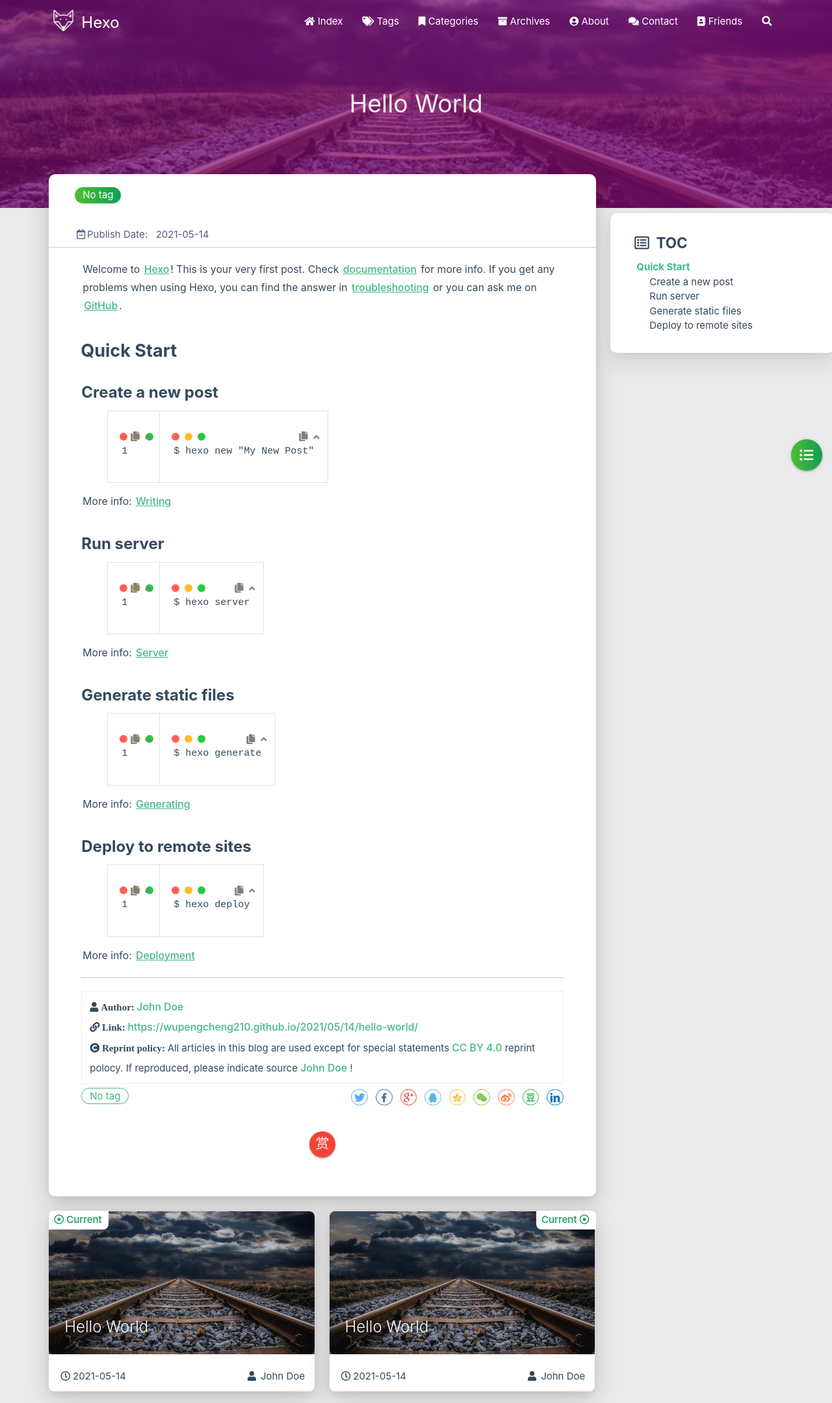
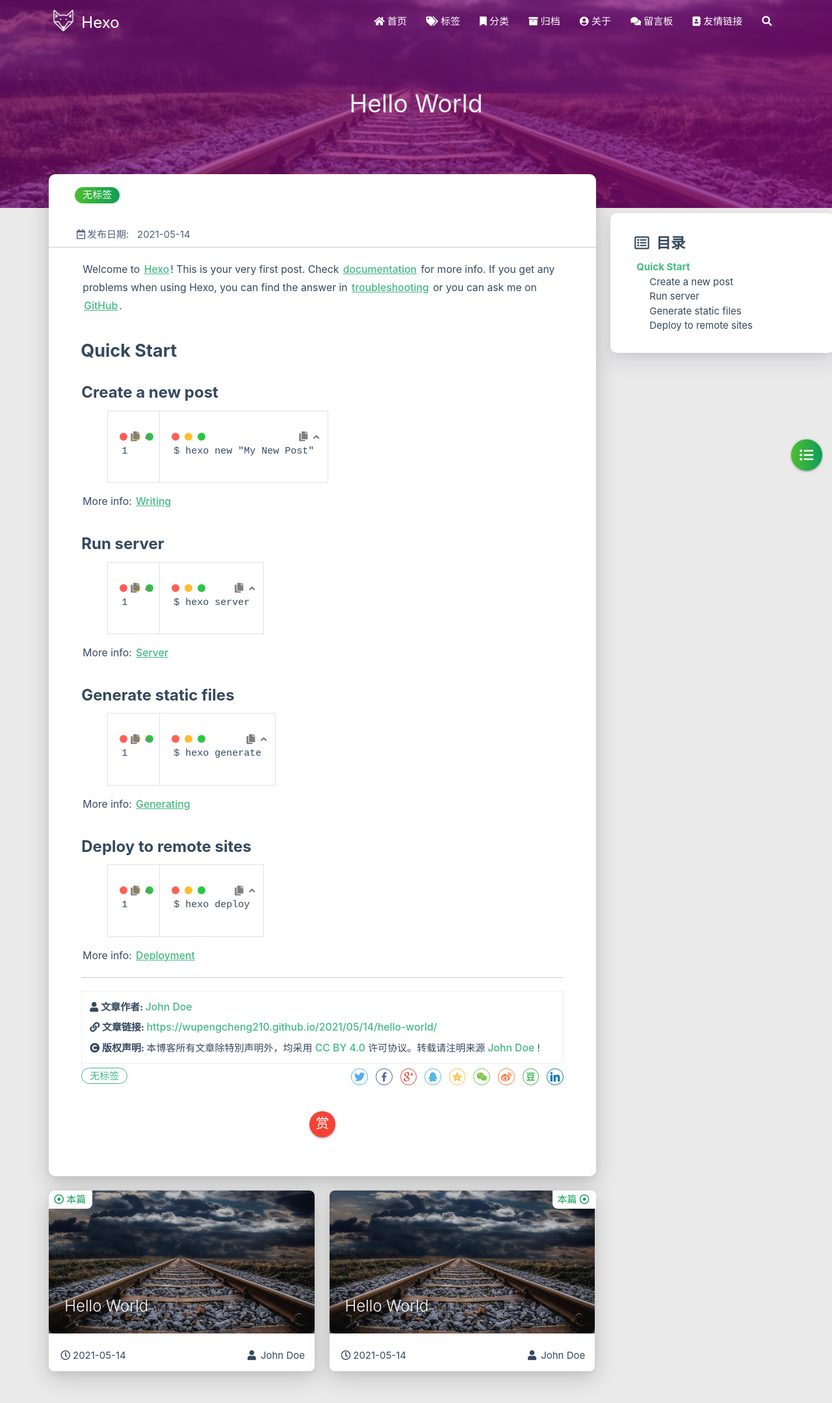
Before and after one commit to wupengcheng210/wupengcheng210.github.io, a plain HTML site: page 2021/05/14/hello-world/index.html in a window 1280 px wide. Shown: the top 2159 px of the page at 65% size. Drawn offline with Linux system fonts and the light colour scheme; some packages are replaced by stand-ins of ours; no server answers; a script that the page names is missing.

Commit message:
Site updated: 2021-05-14 18:42:51

```diff
--- a/2021/05/14/hello-world/index.html
+++ b/2021/05/14/hello-world/index.html
@@ -1,5 +1,5 @@
 <!DOCTYPE HTML>
-<html lang="en">
+<html lang="zh-CN">
 
 
 <head>
@@ -57,7 +57,7 @@
 
       <i class="fas fa-home" style="zoom: 0.6;"></i>
 
-      <span>Index</span>
+      <span>首页</span>
     </a>
 
   </li>
@@ -68,7 +68,7 @@
 
       <i class="fas fa-tags" style="zoom: 0.6;"></i>
 
-      <span>Tags</span>
+      <span>标签</span>
     </a>
 
   </li>
@@ -79,7 +79,7 @@
 
       <i class="fas fa-bookmark" style="zoom: 0.6;"></i>
 
-      <span>Categories</span>
+      <span>分类</span>
     </a>
 
   </li>
@@ -90,7 +90,7 @@
 
       <i class="fas fa-archive" style="zoom: 0.6;"></i>
 
-      <span>Archives</span>
+      <span>归档</span>
     </a>
 
   </li>
@@ -101,7 +101,7 @@
 
       <i class="fas fa-user-circle" style="zoom: 0.6;"></i>
 
-      <span>About</span>
+      <span>关于</span>
     </a>
 
   </li>
@@ -112,7 +112,7 @@
 
       <i class="fas fa-comments" style="zoom: 0.6;"></i>
 
-      <span>Contact</span>
+      <span>留言板</span>
     </a>
 
   </li>
@@ -123,14 +123,14 @@
 
       <i class="fas fa-address-book" style="zoom: 0.6;"></i>
 
-      <span>Friends</span>
+      <span>友情链接</span>
     </a>
 
   </li>
 
   <li>
     <a href="#searchModal" class="modal-trigger waves-effect waves-light">
-      <i id="searchIcon" class="fas fa-search" title="Search" style="zoom: 0.85;"></i>
+      <i id="searchIcon" class="fas fa-search" title="搜索" style="zoom: 0.85;"></i>
     </a>
   </li>
 </ul>
@@ -160,7 +160,7 @@
 
 			    <i class="fa-fw fas fa-home"></i>
 
-			Index
+			首页
 		</a>
 
         </li>
@@ -171,7 +171,7 @@
 
 			    <i class="fa-fw fas fa-tags"></i>
 
-			Tags
+			标签
 		</a>
 
         </li>
@@ -182,7 +182,7 @@
 
 			    <i class="fa-fw fas fa-bookmark"></i>
 
-			Categories
+			分类
 		</a>
 
         </li>
@@ -193,7 +193,7 @@
 
 			    <i class="fa-fw fas fa-archive"></i>
 
-			Archives
+			归档
 		</a>
 
         </li>
@@ -204,7 +204,7 @@
 
 			    <i class="fa-fw fas fa-user-circle"></i>
 
-			About
+			关于
 		</a>
 
         </li>
@@ -215,7 +215,7 @@
 
 			    <i class="fa-fw fas fa-comments"></i>
 
-			Contact
+			留言板
 		</a>
 
         </li>
@@ -226,7 +226,7 @@
 
 			    <i class="fa-fw fas fa-address-book"></i>
 
-			Friends
+			友情链接
 		</a>
 
         </li>
@@ -430,7 +430,7 @@
                 <div class="col s7">
 
                           <div class="article-tag">
-                            <span class="chip bg-color">No tag</span>
+                            <span class="chip bg-color">无标签</span>
                           </div>
 
                 </div>
@@ -442,7 +442,7 @@
             <div class="post-info">
 
                 <div class="post-date info-break-policy">
-                    <i class="far fa-calendar-minus fa-fw"></i>Publish Date:&nbsp;&nbsp;
+                    <i class="far fa-calendar-minus fa-fw"></i>发布日期:&nbsp;&nbsp;
                     2021-05-14
                 </div>
 
@@ -489,7 +489,7 @@
             <div class="reprint__author">
                 <span class="reprint-meta" style="font-weight: bold;">
                     <i class="fas fa-user">
-                        Author:
+                        文章作者:
                     </i>
                 </span>
                 <span class="reprint-info">
@@ -499,7 +499,7 @@
             <div class="reprint__type">
                 <span class="reprint-meta" style="font-weight: bold;">
                     <i class="fas fa-link">
-                        Link:
+                        文章链接:
                     </i>
                 </span>
                 <span class="reprint-info">
@@ -509,13 +509,13 @@
             <div class="reprint__notice">
                 <span class="reprint-meta" style="font-weight: bold;">
                     <i class="fas fa-copyright">
-                        Reprint policy:
+                        版权声明:
                     </i>
                 </span>
                 <span class="reprint-info">
-                    All articles in this blog are used except for special statements
+                    本博客所有文章除特別声明外，均采用
                     <a href="https://creativecommons.org/licenses/by/4.0/deed.zh" rel="external nofollow noreferrer" target="_blank">CC BY 4.0</a>
-                    reprint polocy. If reproduced, please indicate source
+                    许可协议。转载请注明来源
                     <a href="/about" target="_blank">John Doe</a>
                     !
                 </span>
@@ -525,7 +525,7 @@
 
     <script async defer>
       document.addEventListener("copy", function (e) {
-        let toastHTML = '<span>Copied successfully, please follow the reprint policy of this article</span><button class="btn-flat toast-action" onclick="navToReprintStatement()" style="font-size: smaller">more</a>';
+        let toastHTML = '<span>复制成功，请遵循本文的转载规则</span><button class="btn-flat toast-action" onclick="navToReprintStatement()" style="font-size: smaller">查看</a>';
         M.toast({html: toastHTML})
       });
 
@@ -540,7 +540,7 @@
                 <div class="post-meta__tag-list" style="display: inline-block;">
 
                         <div class="article-tag">
-                            <span class="chip bg-color">No tag</span>
+                            <span class="chip bg-color">无标签</span>
                         </div>
 
                 </div>
@@ -710,7 +710,7 @@
 
         <div class="article col s12 m6" data-aos="fade-up" data-aos="fade-up">
             <div class="article-badge left-badge text-color">
-                <i class="far fa-dot-circle"></i>&nbsp;Current
+                <i class="far fa-dot-circle"></i>&nbsp;本篇
             </div>
             <div class="card">
                 <a href="/2021/05/14/hello-world/">
@@ -748,7 +748,7 @@
 
         <div class="article col s12 m6" data-aos="fade-up">
             <div class="article-badge right-badge text-color">
-                Current&nbsp;<i class="far fa-dot-circle"></i>
+                本篇&nbsp;<i class="far fa-dot-circle"></i>
             </div>
             <div class="card">
                 <a href="/2021/05/14/hello-world/">
@@ -811,7 +811,7 @@
     </div>
     <div id="toc-aside" class="expanded col l3 hide-on-med-and-down">
         <div class="toc-widget card" style="background-color: white;">
-            <div class="toc-title"><i class="far fa-list-alt"></i>&nbsp;&nbsp;TOC</div>
+            <div class="toc-title"><i class="far fa-list-alt"></i>&nbsp;&nbsp;目录</div>
             <div id="toc-content"></div>
         </div>
     </div>
@@ -1040,8 +1040,8 @@
 <div id="searchModal" class="modal">
     <div class="modal-content">
         <div class="search-header">
-            <span class="title"><i class="fas fa-search"></i>&nbsp;&nbsp;Search</span>
-            <input type="search" id="searchInput" name="s" placeholder="Please enter a search keyword"
+            <span class="title"><i class="fas fa-search"></i>&nbsp;&nbsp;搜索</span>
+            <input type="search" id="searchInput" name="s" placeholder="请输入搜索的关键字"
                    class="search-input">
         </div>
         <div id="searchResult"></div>
```
Also changed, not shown: archives/2021/05/index.html (+23 -23 lines), archives/2021/index.html (+23 -23 lines), archives/index.html (+23 -23 lines), index.html (+19 -19 lines).
